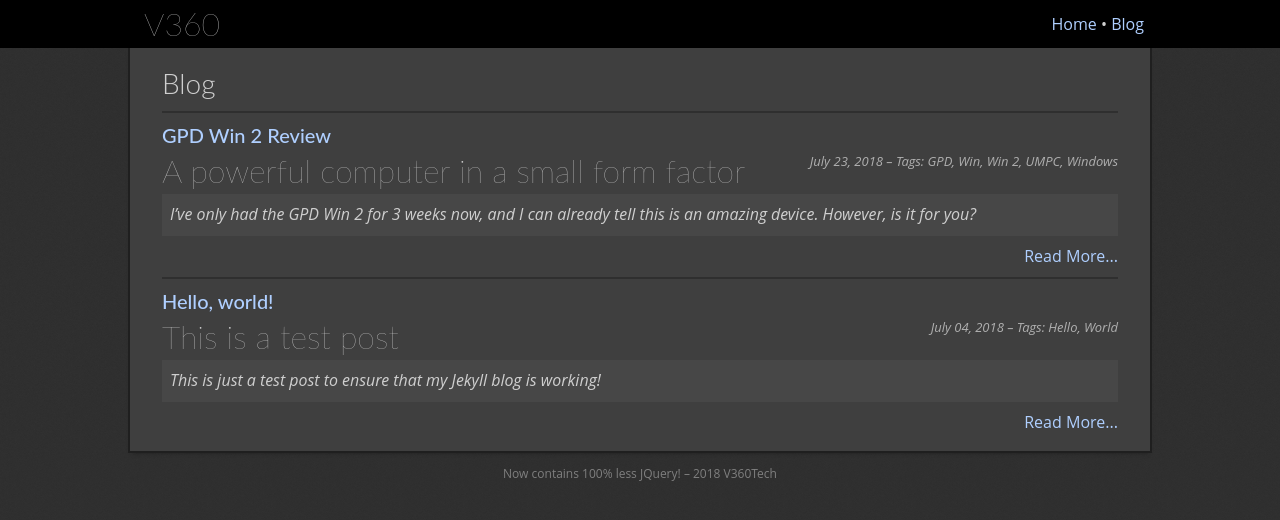
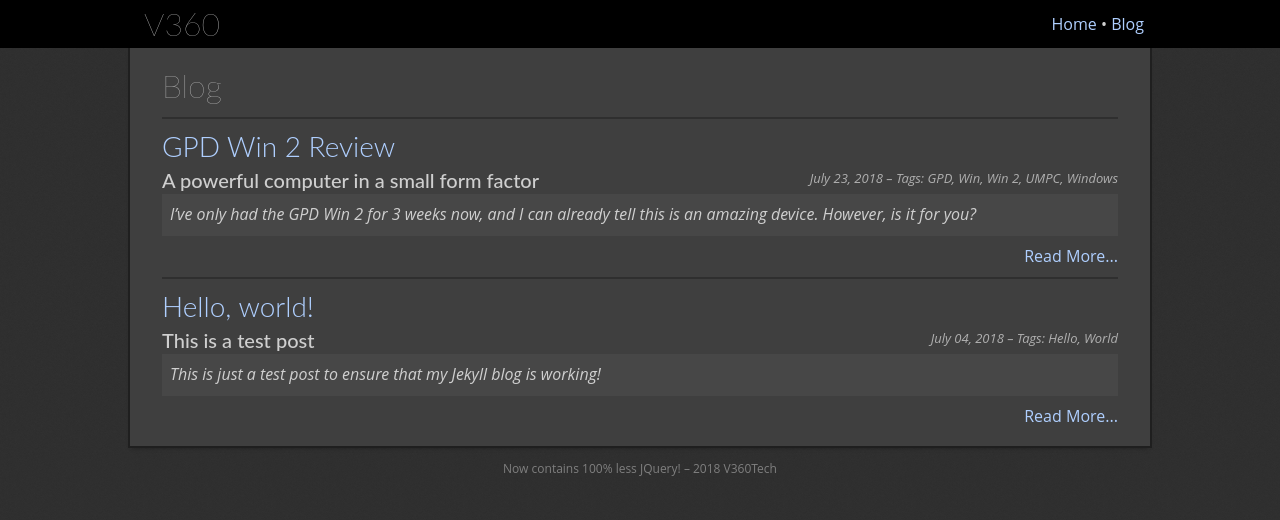
Before and after one commit to TheV360/thev360.github.io, a Jekyll site: the page built from blog/index.html, in a window 1280 px wide. Shown: the top 520 px of the page. Built offline with Jekyll 4.4.1, drawn with Linux system fonts in a browser that asks for light colours; the list of posts is cut into pages by our own code.

Commit message:
Fixed Blog page

```diff
--- a/blog/index.html
+++ b/blog/index.html
@@ -5,13 +5,13 @@ title: Blog
 ---
 
 			<div class="container">
-				<h2>Blog{% if paginator.total_pages > 1 %} (page {{ paginator.page }} of {{ paginator.total_pages }}){% endif %}</h2>
+				<h1>Blog{% if paginator.total_pages > 1 %} (page {{ paginator.page }} of {{ paginator.total_pages }}){% endif %}</h1>
 				<div>
 					{% for post in paginator.posts %}
 						<hr />
 						<div class="post-preview">
-							<h3 class="title"><a href="{{ post.url }}">{{ post.title }}</a></h3>
-							{% if post.subtitle %}<h4>{{ post.subtitle }}</h4>{% endif %}
+							<h2 class="title"><a href="{{ post.url }}">{{ post.title }}</a></h2>
+							{% if post.subtitle %}<h3>{{ post.subtitle }}</h3>{% endif %}
 							<aside>{{ post.date | date: "%B %d, %Y" }}{% if post.tags.size > 0 %} &ndash; Tag{% if post.tags.size > 1 %}s{% endif %}: {{ post.tags | join: ", " }}{% endif %}</aside>
 							<blockquote>{{ post.excerpt }}</blockquote>
 							<p class="read-more"><a href="{{ post.url }}">Read More...</a></p>
```
